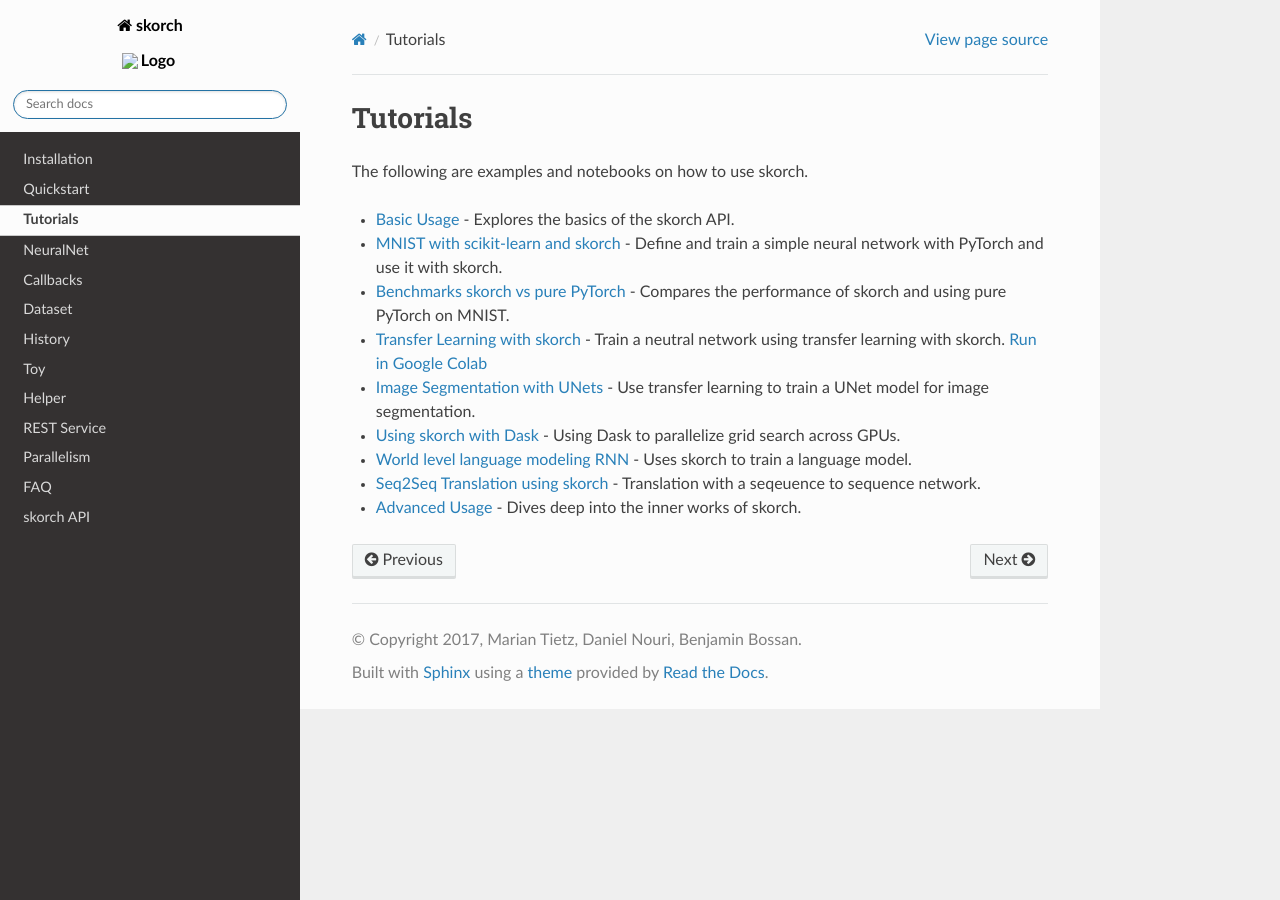
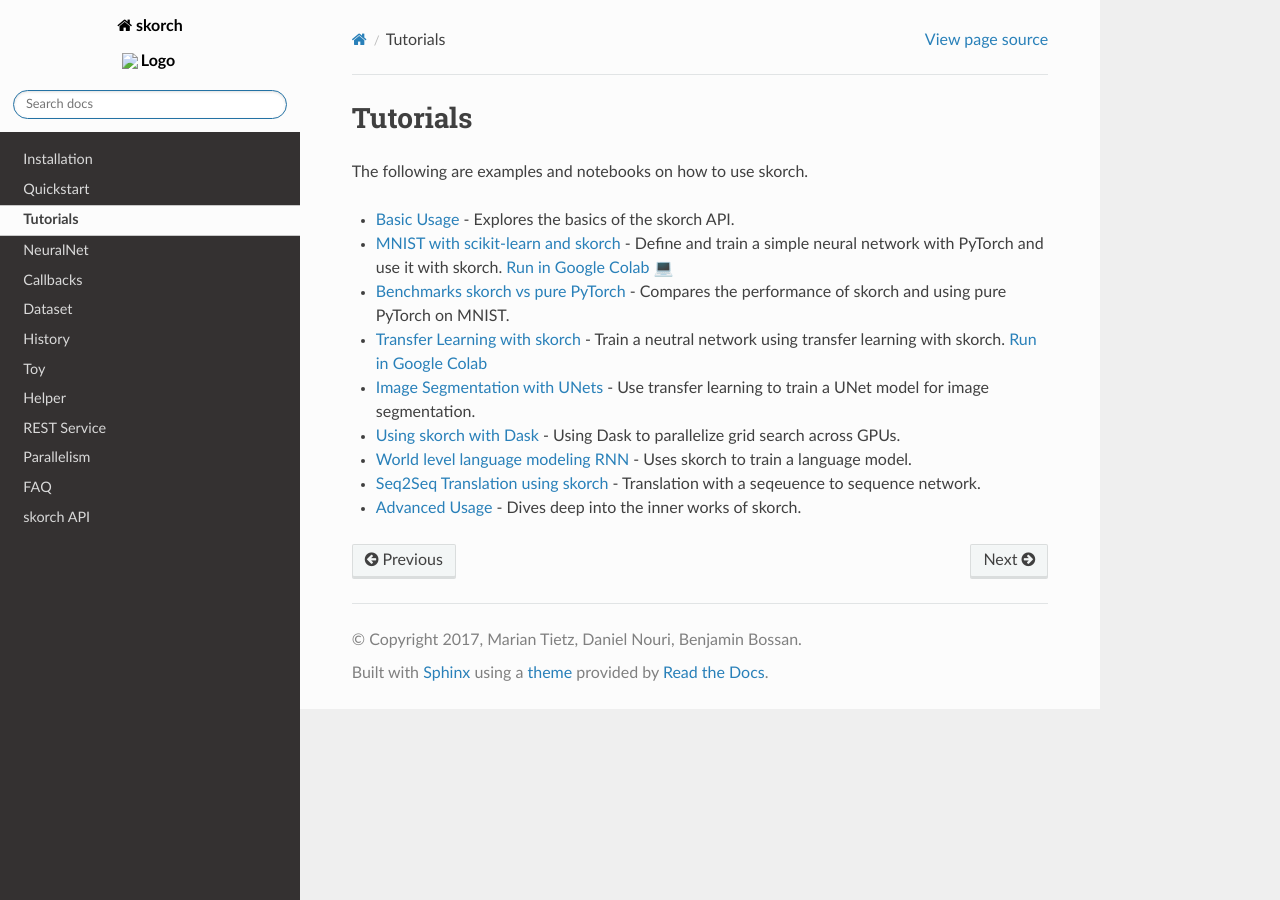
Before and after one commit to skorch-dev/skorch, a Sphinx documentation site: the page built from docs/user/tutorials.rst, in a window 1280 px wide. Built offline with Sphinx 7.4.7 and the Read the Docs theme 2.0.0, drawn with Linux system fonts in a browser that asks for light colours.

Commit message:
DOC: Adds colab support to MNIST

```diff
--- a/docs/user/tutorials.rst
+++ b/docs/user/tutorials.rst
@@ -7,7 +7,7 @@ The following are examples and notebooks on how to use skorch.
 
 * `Basic Usage <https://nbviewer.jupyter.org/github/dnouri/skorch/blob/master/notebooks/Basic_Usage.ipynb>`_ - Explores the basics of the skorch API.
 
-* `MNIST with scikit-learn and skorch <https://github.com/dnouri/skorch/blob/master/notebooks/MNIST.ipynb>`_ - Define and train a simple neural network with PyTorch and use it with skorch.
+* `MNIST with scikit-learn and skorch <https://github.com/dnouri/skorch/blob/master/notebooks/MNIST.ipynb>`_ - Define and train a simple neural network with PyTorch and use it with skorch. `Run in Google Colab 💻 <https://colab.research.google.com/github/dnouri/skorch/blob/master/notebooks/MNIST.ipynb>`_
 
 * `Benchmarks skorch vs pure PyTorch <https://github.com/dnouri/skorch/blob/master/examples/benchmarks/mnist.py>`_ - Compares the performance of skorch and using pure PyTorch on MNIST.
 
```
Also changed, not shown: 1 other file.
